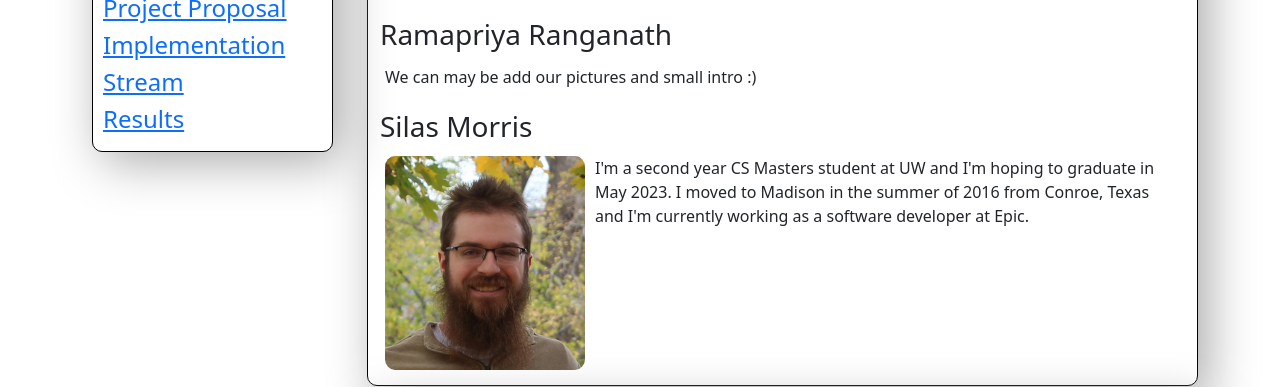
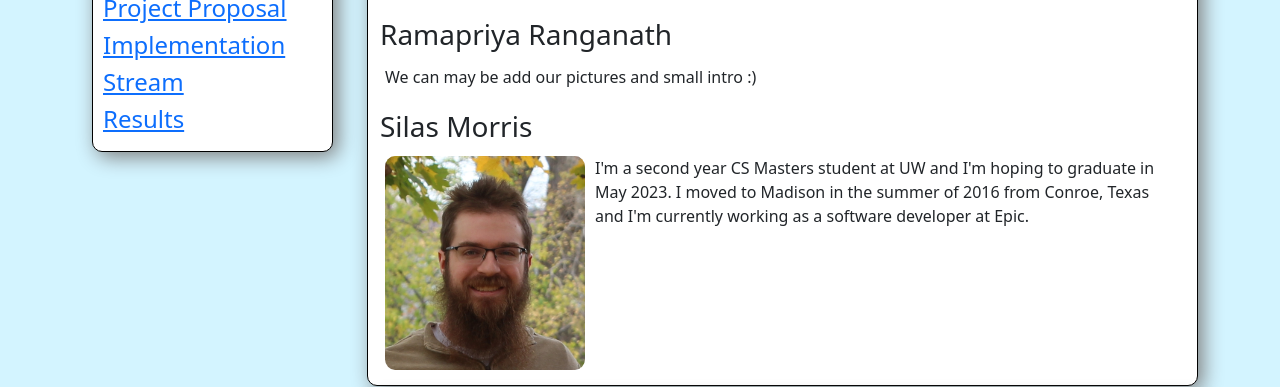
Before and after one commit to rama25/-Emotional-Analysis-Using-CNN, a React app in the folder Website/: page / in a window 1280 px wide. Shown: the part 211-598 px from the top of the page. Built offline with nearby package versions, Linux system fonts and the light colour scheme.

Commit message:
More color

```diff
--- a/Website/src/index.css
+++ b/Website/src/index.css
@@ -2,6 +2,11 @@ html {
   margin: 1rem;
   align-items: center;
   text-align: center;
+  background-color: #D3F4FF;
+}
+
+#root {
+  background-color: #D3F4FF;
 }
 
 body {
@@ -75,7 +80,7 @@ h1 {
   border: 1px solid black;
   margin: 10px;
   border-radius: 10px;
-  box-shadow: 10px 10px 50px darkgray;
+  box-shadow: 5px 5px 20px gray;
 }
 
 .navigatorContainer {
```
